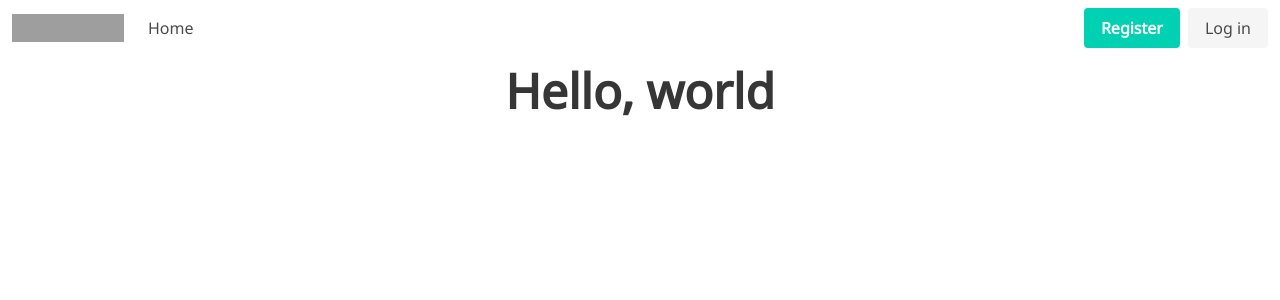
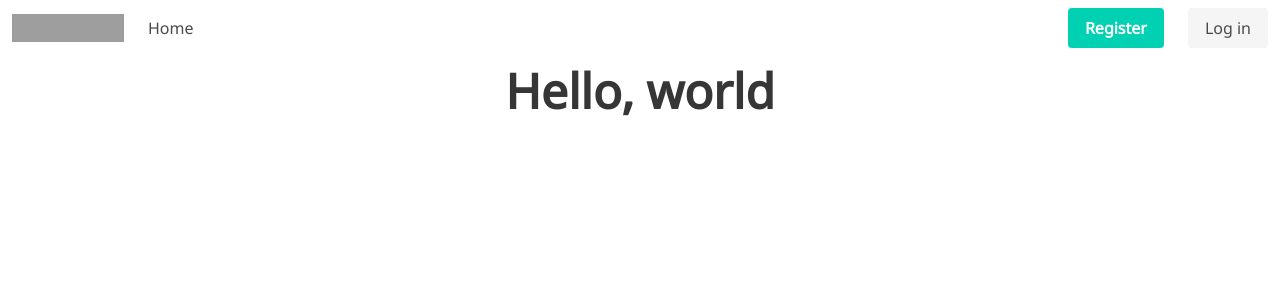
Before and after one commit to pashamakhilkumarreddy/sample-flask-app, a Flask app: page / in a window 1280 px wide. Shown: the top 300 px of the page. Run offline with Flask 2, Linux system fonts and the light colour scheme; parts of the project's set-up code (start-up, migrations or seed data) failed here and were passed over; grey boxes are pictures that could not be loaded.

Commit message:
Minor CSS fixes

```diff
--- a/src/static/css/main.css
+++ b/src/static/css/main.css
@@ -85,10 +85,6 @@ header {
   font-size: 0.9rem;
 }
 
-form.search-form {
-  width: inherit;
-}
-
 .search-results {
   display: flex;
   flex-flow: column nowrap;
--- a/src/templates/common/header.html
+++ b/src/templates/common/header.html
@@ -5,25 +5,26 @@
         <img src="https://bulma.io/images/bulma-logo.png" width="112" height="28">
       </a>
       <a role="button" class="navbar-burger burger" aria-label="menu" aria-expanded="false"
-        data-target="navbarBasicExample">
+        data-target="main-navbar">
         <span aria-hidden="true"></span>
         <span aria-hidden="true"></span>
         <span aria-hidden="true"></span>
       </a>
     </div>
 
-    <div class="navbar-menu">
+    <div id="main-navbar" class="navbar-menu">
       <div class="navbar-start">
         <a href="/" class="navbar-item">
           Home
         </a>
       </div>
-      <div class="navbar-end">
+      <div class="navbar-end is-flex">
         <div class="navbar-item">
-          <div class="buttons">
           <a href="/register" class="button is-primary">
             <strong>Register</strong>
           </a>
+        </div>
+        <div class="navbar-item">
           <a href="/login" class="button is-light">
             Log in
           </a>
@@ -31,5 +32,6 @@
       </div>
     </div>
     </div>
+    </div>
   </nav>
 </header>
--- a/src/templates/search/index.html
+++ b/src/templates/search/index.html
@@ -39,6 +39,8 @@
           }
           document.querySelector('.search-results').innerHTML = results;
         }
+      }).catch(err => {
+        console.error(err);
       });
   })
 </script>
```
Lines whose indentation alone changed are shown as unchanged.
